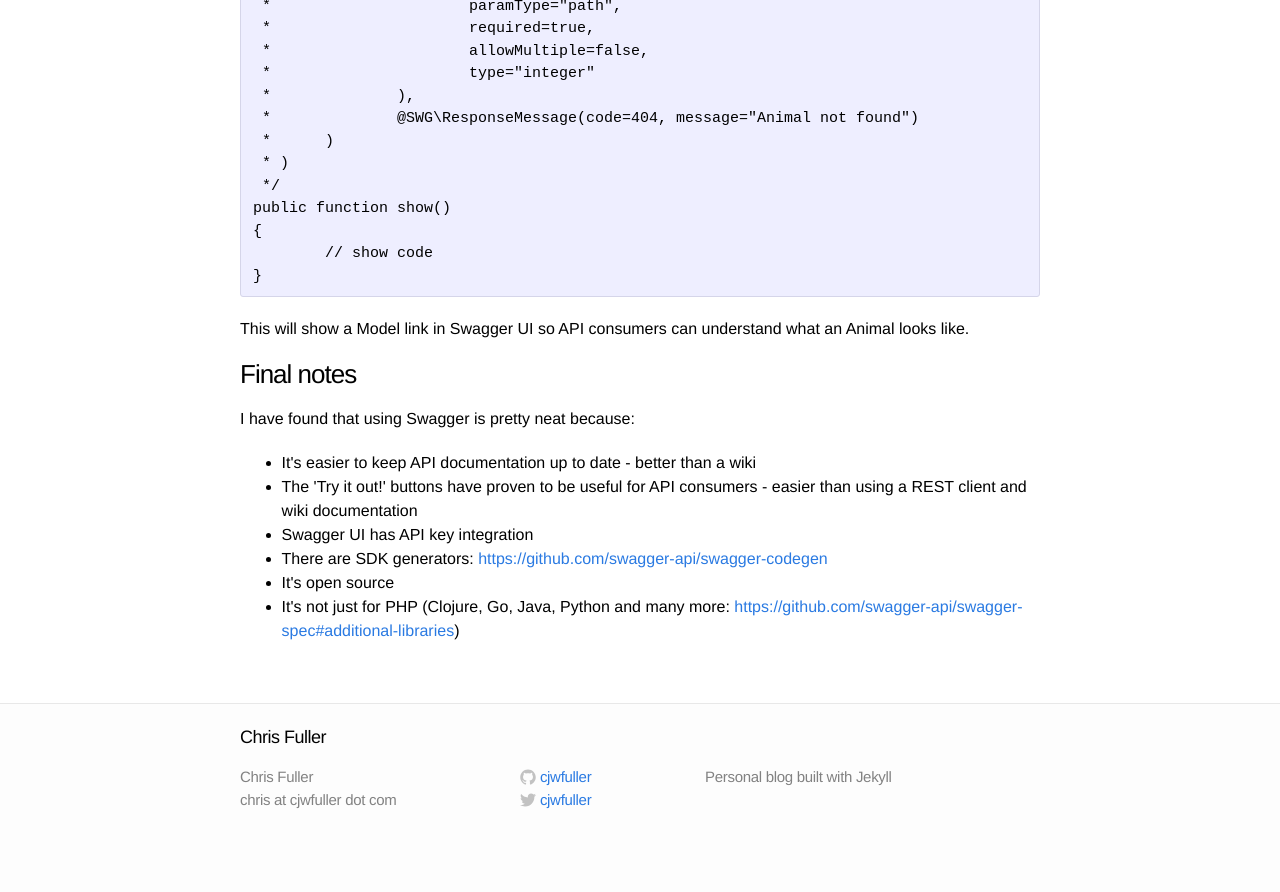
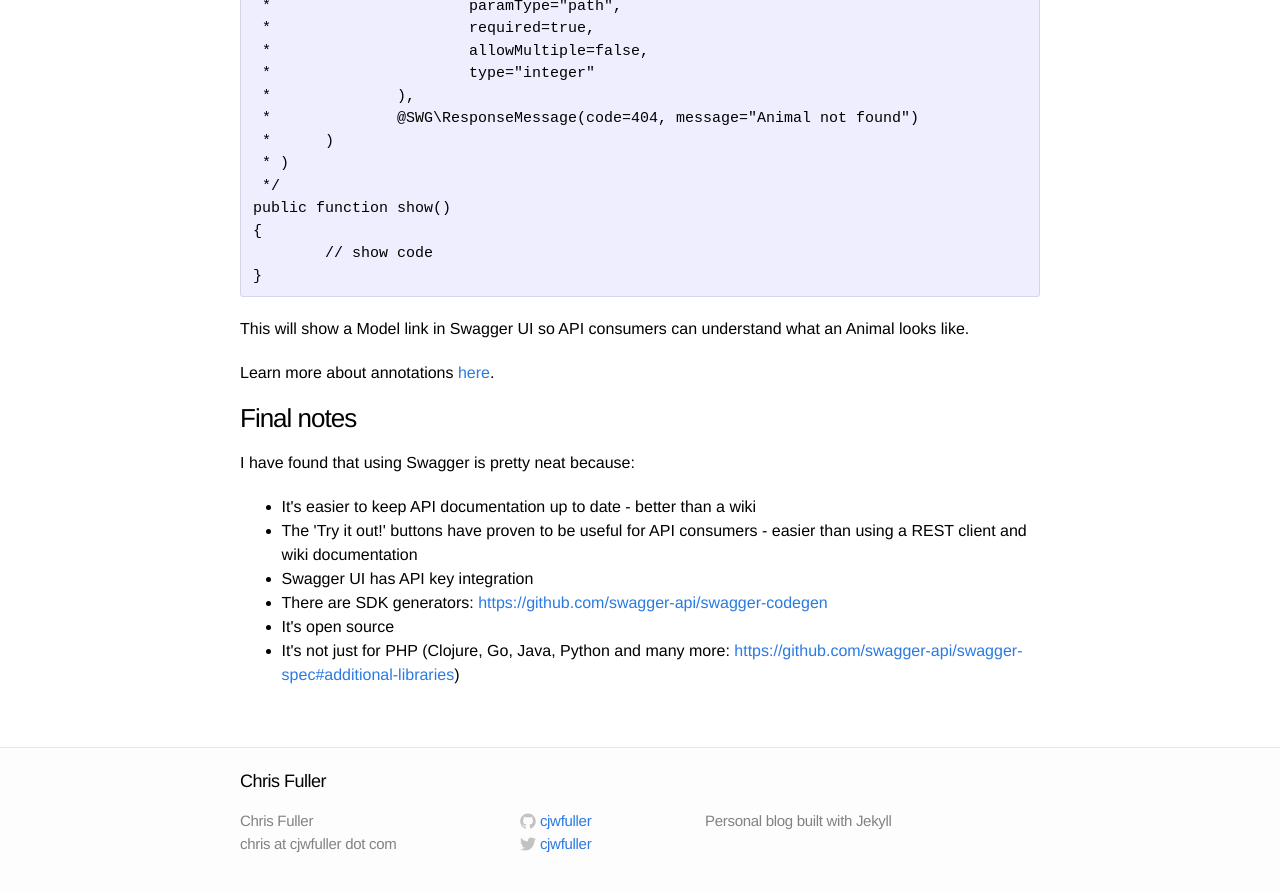
Before and after one commit to cjwfuller/cjwfuller.github.io, a Jekyll site: the page built from _posts/2015-5-30-swaggervel.html, in a window 1280 px wide and 900 px high, scrolled down 3829 px. Shown: the top 892 px of the window. Built offline with Jekyll 4.4.1, drawn with Linux system fonts in a browser that asks for light colours; comment, search, counter and statistics services are not loaded; before the commit the page ends 4685 px from its top, so only the background shows below that.

Commit message:
add swagger annotations link

```diff
--- a/_posts/2015-5-30-swaggervel.html
+++ b/_posts/2015-5-30-swaggervel.html
@@ -144,6 +144,7 @@ public function show()
 }
 </pre>
 <p>This will show a Model link in Swagger UI so API consumers can understand what an Animal looks like.</p>
+<p>Learn more about annotations <a href="http://zircote.com/swagger-php/annotations.html">here</a>.</p>
 <h3>Final notes</h3>
 I have found that using Swagger is pretty neat because:
 <ul>
```
